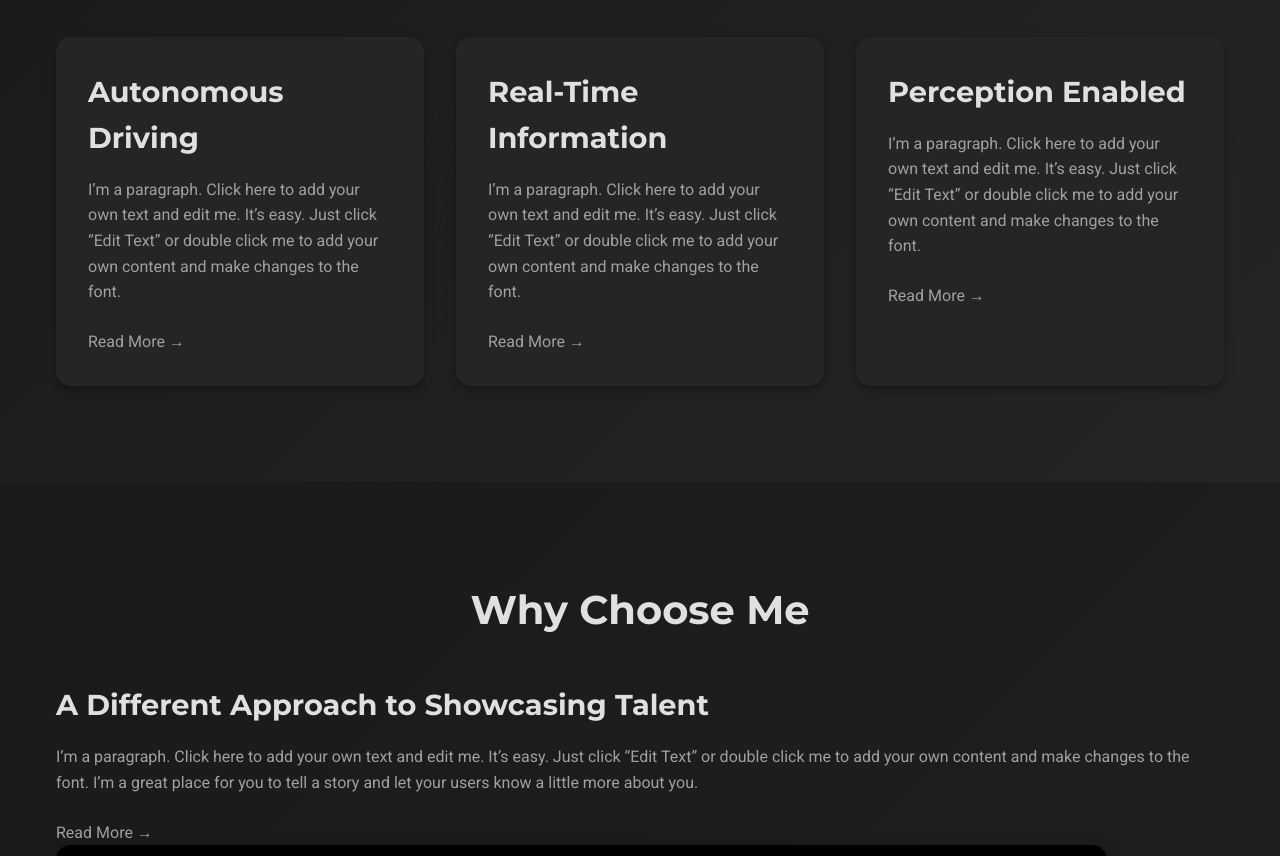
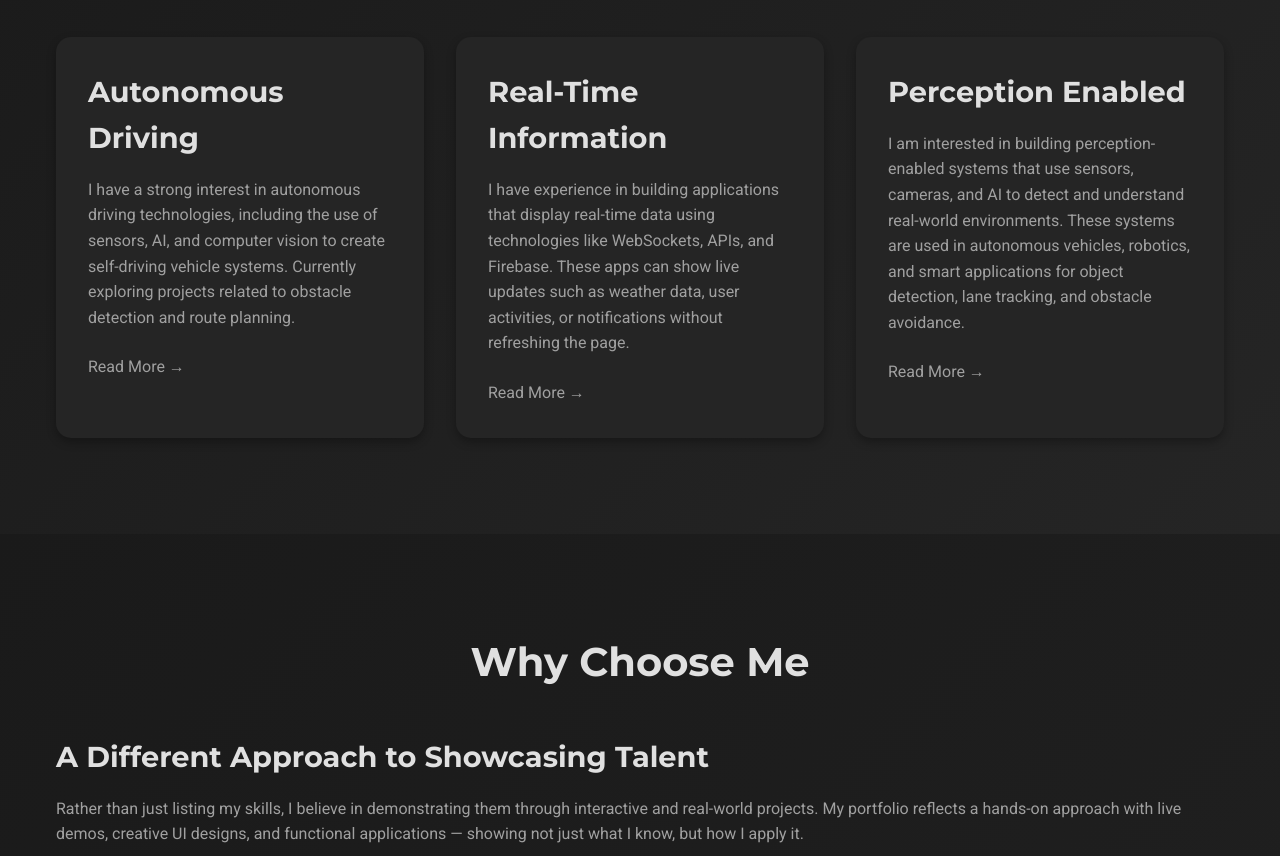
Before and after one commit to BikkyCoder/Bikky-Singh-Chauhan, a plain HTML site: page index.html in a window 1280 px wide. Shown: the part 3703-4559 px from the top of the page. Drawn offline with Linux system fonts and the light colour scheme.

Commit message:
new update

```diff
--- a/index.html
+++ b/index.html
@@ -696,27 +696,24 @@
         <div class="service-card fade-in slide-up">
           <h3>Autonomous Driving</h3>
           <p>
-            I’m a paragraph. Click here to add your own text and edit me. It’s easy. Just click “Edit Text” or double
-            click me to
-            add your own content and make changes to the font.
+         I have a strong interest in autonomous driving technologies, including the use of sensors, AI, and computer vision to create self-driving vehicle systems.
+           Currently exploring projects related to obstacle detection and route planning.
           </p>
           <a href="#work" class="link">Read More →</a>
         </div>
         <div class="service-card fade-in slide-up">
           <h3>Real-Time Information</h3>
           <p>
-            I’m a paragraph. Click here to add your own text and edit me. It’s easy. Just click “Edit Text” or double
-            click me to
-            add your own content and make changes to the font.
+            I have experience in building applications that display real-time data using technologies like WebSockets, APIs, and Firebase.
+            These apps can show live updates such as weather data, user activities, or notifications without refreshing the page.
           </p>
           <a href="#work" class="link">Read More →</a>
         </div>
         <div class="service-card fade-in slide-up">
           <h3>Perception Enabled</h3>
           <p>
-            I’m a paragraph. Click here to add your own text and edit me. It’s easy. Just click “Edit Text” or double
-            click me to
-            add your own content and make changes to the font.
+           I am interested in building perception-enabled systems that use sensors, cameras, and AI to detect and understand real-world environments.
+            These systems are used in autonomous vehicles, robotics, and smart applications for object detection, lane tracking, and obstacle avoidance.
           </p>
           <a href="#work" class="link">Read More →</a>
         </div>
@@ -731,11 +728,7 @@
         <h2 class="slide-up">Why Choose Me</h2>
         <h3 class="slide-up">A Different Approach to Showcasing Talent</h3>
         <p class="slide-up">
-          I’m a paragraph. Click here to add your own text and edit me. It’s easy. Just click “Edit Text” or double
-          click me to add
-          your own content and make changes to the font. I’m a great place for you to tell a story and let your users
-          know a little
-          more about you.
+          Rather than just listing my skills, I believe in demonstrating them through interactive and real-world projects. My portfolio reflects a hands-on approach with live demos, creative UI designs, and functional applications — showing not just what I know, but how I apply it.
         </p>
         <a href="#about" class="link slide-up">Read More →</a>
       </div>
@@ -777,9 +770,7 @@
       <div class="content fade-in slide-up">
         <h3 class="slide-up">Who I Am</h3>
         <p class="slide-up">
-          I’m a passionate individual with a love for creativity and innovation. With years of experience in my field, I
-          strive to create impactful solutions that make a difference. This portfolio showcases my journey, skills, and
-          achievements.
+          I'm Bikky Singh Chauhan — a passionate self-taught developer and content creator with a love for cars and technology. I run a growing YouTube channel with 4K+ subscribers where I share automotive content, especially focused on BMWs like the M4 and M340i. I enjoy building creative web projects using HTML, CSS, JavaScript, and React, including car comparison tools, real-time countdowns, and interactive UI systems. I also explore affiliate marketing, automation with Telegram bots, and AI-based tools to solve real problems. Whether it's code or content, I always try to bring something different and impactful to the table.
         </p>
         <p class="slide-up">
           Feel free to explore my work and get to know me better. If you’d like to collaborate or learn more, don’t
@@ -880,18 +871,14 @@
         <div class="fade-in slide-up">
           <h3>We’re Looking for Innovative Talent</h3>
           <p>
-            I’m a paragraph. Click here to add your own text and edit me. It’s easy. Just click “Edit Text” or double
-            click me to
-            add your own content and make changes to the font.
+           I believe in the power of innovation to drive real change. Whether it's through coding unique web experiences, creating automation tools, or designing visually impactful content, I strive to bring new ideas to life. I love connecting with like-minded individuals who are passionate about building the future — let’s collaborate and create something extraordinary.
           </p>
           <a href="#work" class="btn">Openings →</a>
         </div>
         <div class="fade-in slide-up">
           <h3>Collaborate With Me</h3>
           <p>
-            I’m a paragraph. Click here to add your own text and edit me. It’s easy. Just click “Edit Text” or double
-            click me to
-            add your own content and make changes to the font.
+           I'm always open to teaming up with fellow developers, content creators, car enthusiasts, and anyone with a passion for innovation. Whether you have an idea for a web project, a creative YouTube collaboration, or a tool that needs building — let’s connect and make it happen. Together, we can create something impactful and fun.
           </p>
           <a href="#contact" class="btn">Get in Touch →</a>
         </div>
```
